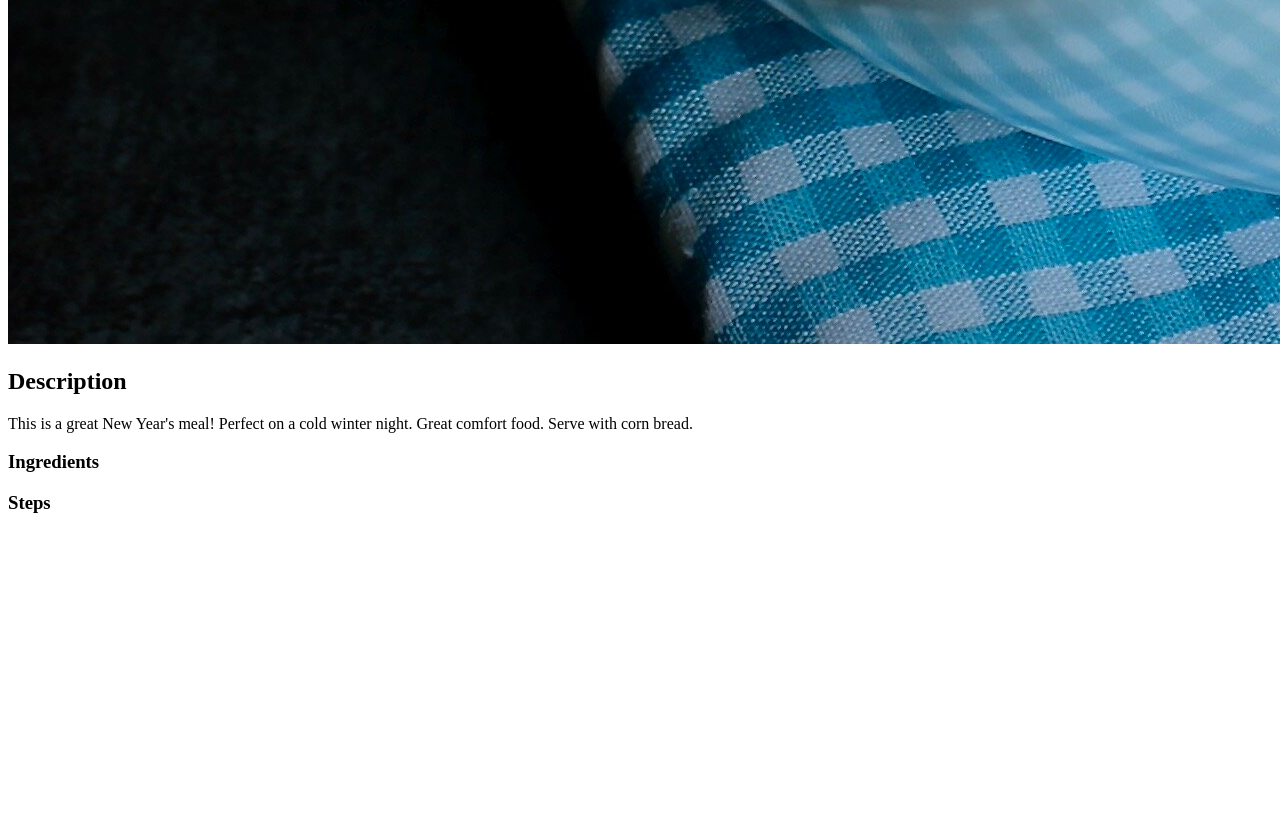
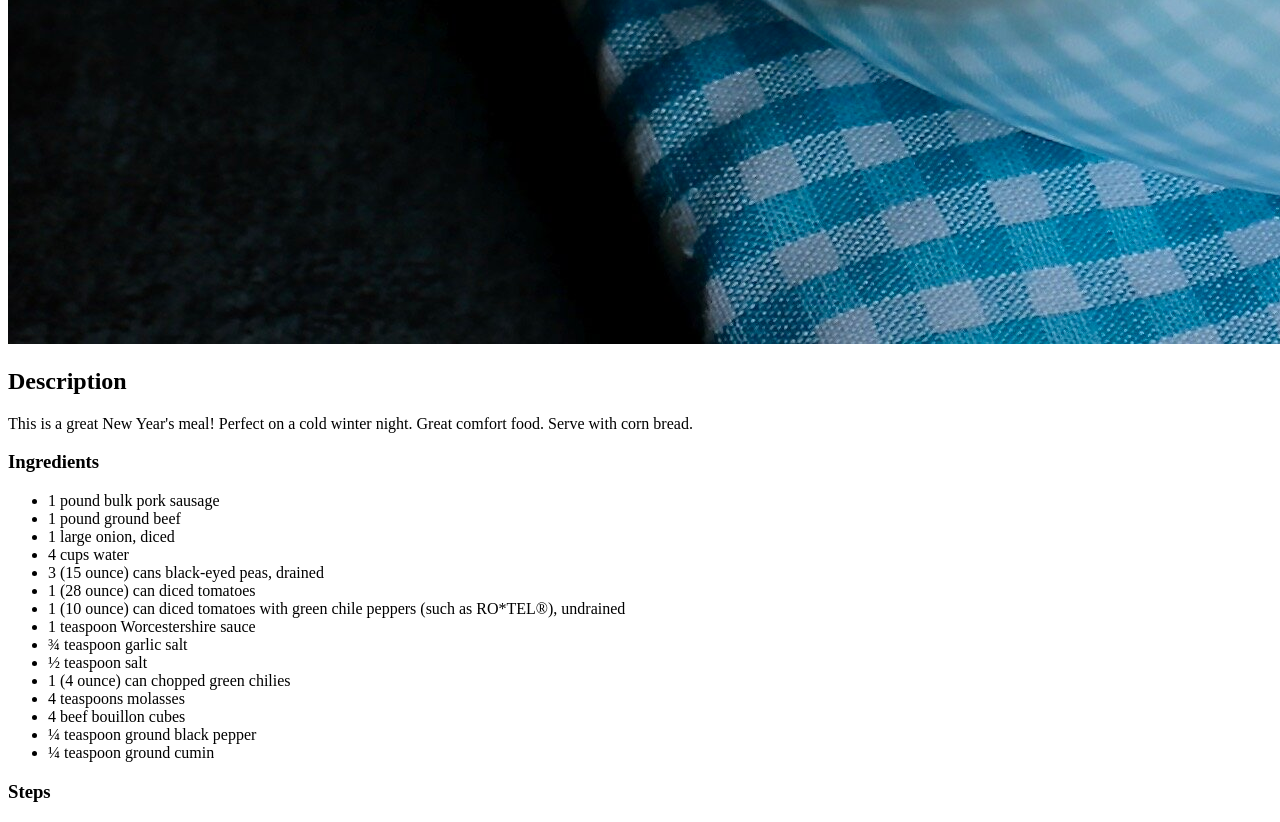
Before and after one commit to rdat5/odin-recipes, a plain HTML site: page recipes/blackeyedpeasoup.html in a window 1280 px wide. Shown: the part 2642-3464 px from the top of the page. Before the commit the page ends 3175 px from the top, so only its background shows below. Drawn offline with Linux system fonts and the light colour scheme.

Commit message:
Add ingredients to black-eyed pea soup recipe page

```diff
--- a/recipes/blackeyedpeasoup.html
+++ b/recipes/blackeyedpeasoup.html
@@ -13,6 +13,21 @@
 
         <h3>Ingredients</h3>
         <ul>
+            <li>1 pound bulk pork sausage</li>
+            <li>1 pound ground beef </li>
+            <li>1 large onion, diced </li>
+            <li>4 cups water</li>
+            <li>3 (15 ounce) cans black-eyed peas, drained</li>
+            <li>1 (28 ounce) can diced tomatoes</li>
+            <li>1 (10 ounce) can diced tomatoes with green chile peppers (such as RO*TEL®), undrained</li>
+            <li>1 teaspoon Worcestershire sauce</li>
+            <li>¾ teaspoon garlic salt</li>
+            <li>½ teaspoon salt</li>
+            <li>1 (4 ounce) can chopped green chilies</li>
+            <li>4 teaspoons molasses</li>
+            <li>4 beef bouillon cubes</li>
+            <li>¼ teaspoon ground black pepper</li>
+            <li>¼ teaspoon ground cumin</li>
         </ul>
         <h3>Steps</h3>
         <ol>
```
